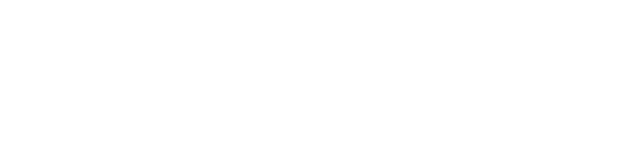
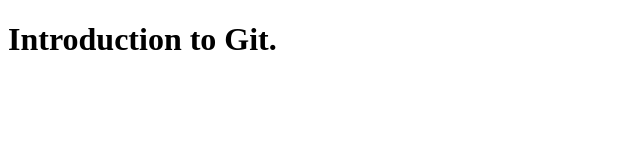
Before and after one commit to unijasp/qh-git-demo, a plain HTML site: page index.html in a window 1280 px wide. Shown: the whole page, without its empty margins (0-640 px from the left). Drawn offline with Linux system fonts and the light colour scheme.

Commit message:
Added feature to html.

```diff
--- a/index.html
+++ b/index.html
@@ -6,6 +6,6 @@
     <title>Git Demonstration</title>
 </head>
 <body>
-
+    <h1>Introduction to Git.</h1>
 </body>
 </html>
```
